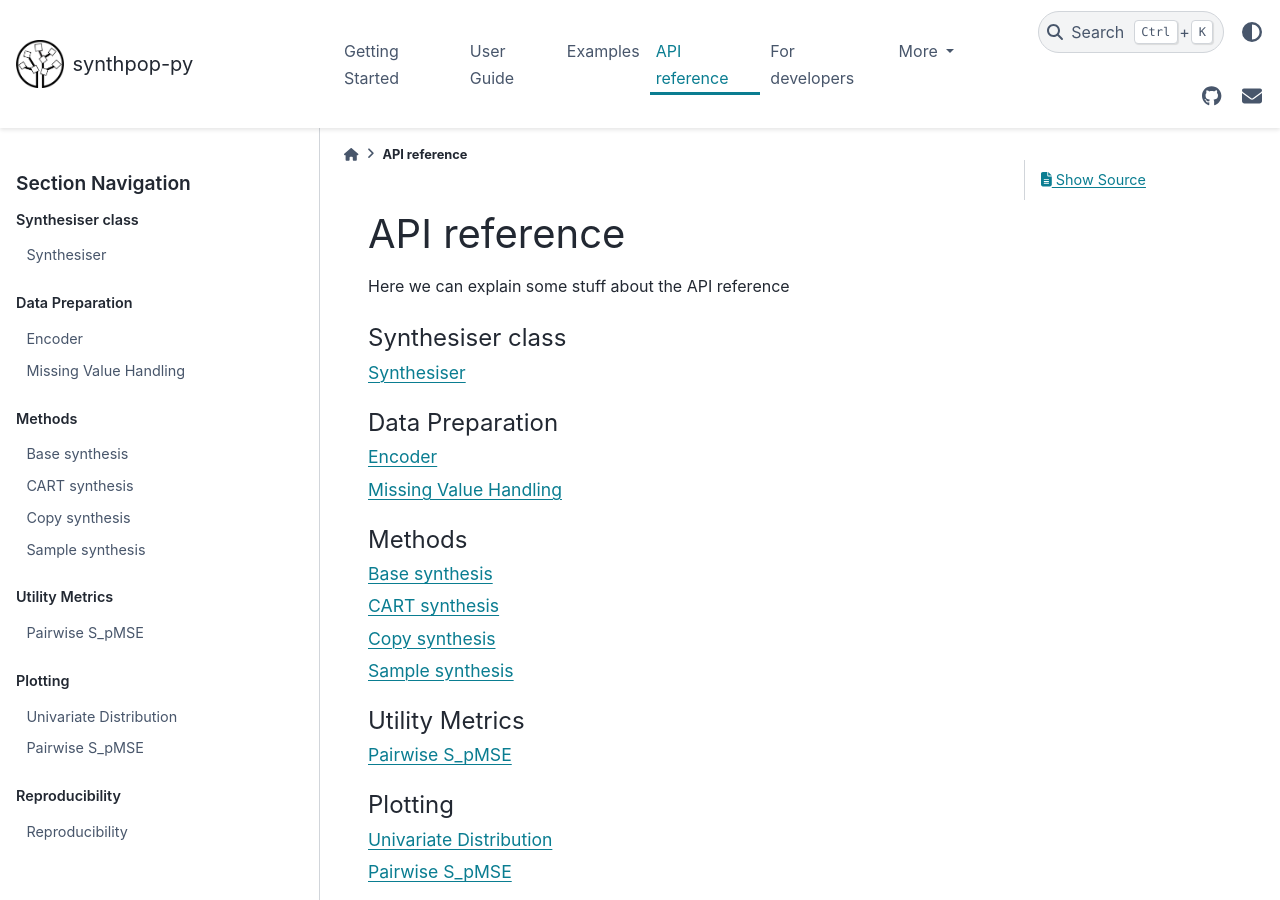
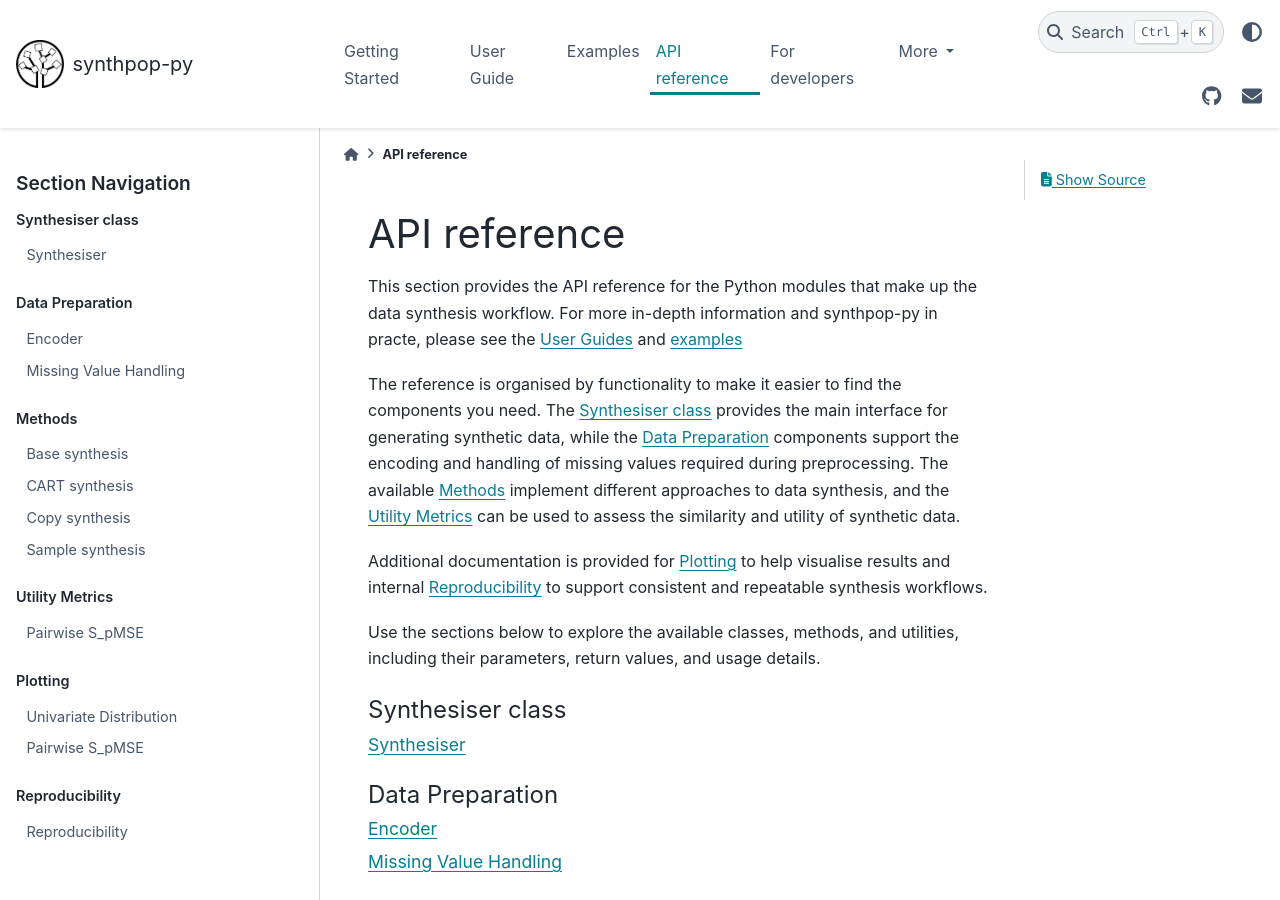
Before and after one commit to duonl/synthpop-py, a Sphinx documentation site: the page built from docs/source/api_reference/synthpop.rst, in a window 1280 px wide and 900 px high. Built offline with Sphinx 7.4.7 and the PyData theme 0.15.4, drawn with Linux system fonts in a browser that asks for light colours.

Commit message:
Added intro and minor spelling mistakes

```diff
--- a/docs/source/api_reference/synthpop.rst
+++ b/docs/source/api_reference/synthpop.rst
@@ -1,7 +1,27 @@
 API reference
 ================
 
-Here we can explain some stuff about the API reference
+This section provides the API reference for the Python modules that make up the
+data synthesis workflow. For more in-depth information and synthpop-py in practe, please see the
+`User Guides <../user_guides/user_guides_index.html>`__
+and `examples <../examples/examples_index.html>`__
+
+The reference is organised by functionality to make it easier to find the
+components you need. The `Synthesiser class <synthesiser_class/synthesiser.html>`_
+provides the main interface for generating synthetic data, while the
+`Data Preparation <data_processing/Encoder.html>`_ components support the encoding
+and handling of missing values required during preprocessing. The available
+`Methods <synthesis_methods/Base_Synth.html>`_ implement different approaches to
+data synthesis, and the `Utility Metrics <utility_metrics/S_pMSE.html>`_ can be
+used to assess the similarity and utility of synthetic data.
+
+Additional documentation is provided for
+`Plotting <plotting/Univariate.html>`_ to help visualise results and internal
+`Reproducibility <reproducibility/reproducibility.html>`_ to support consistent
+and repeatable synthesis workflows.
+
+Use the sections below to explore the available classes, methods, and
+utilities, including their parameters, return values, and usage details.
 
 .. toctree::
    :maxdepth: 4
```
Also changed, not shown: 1 other file.
